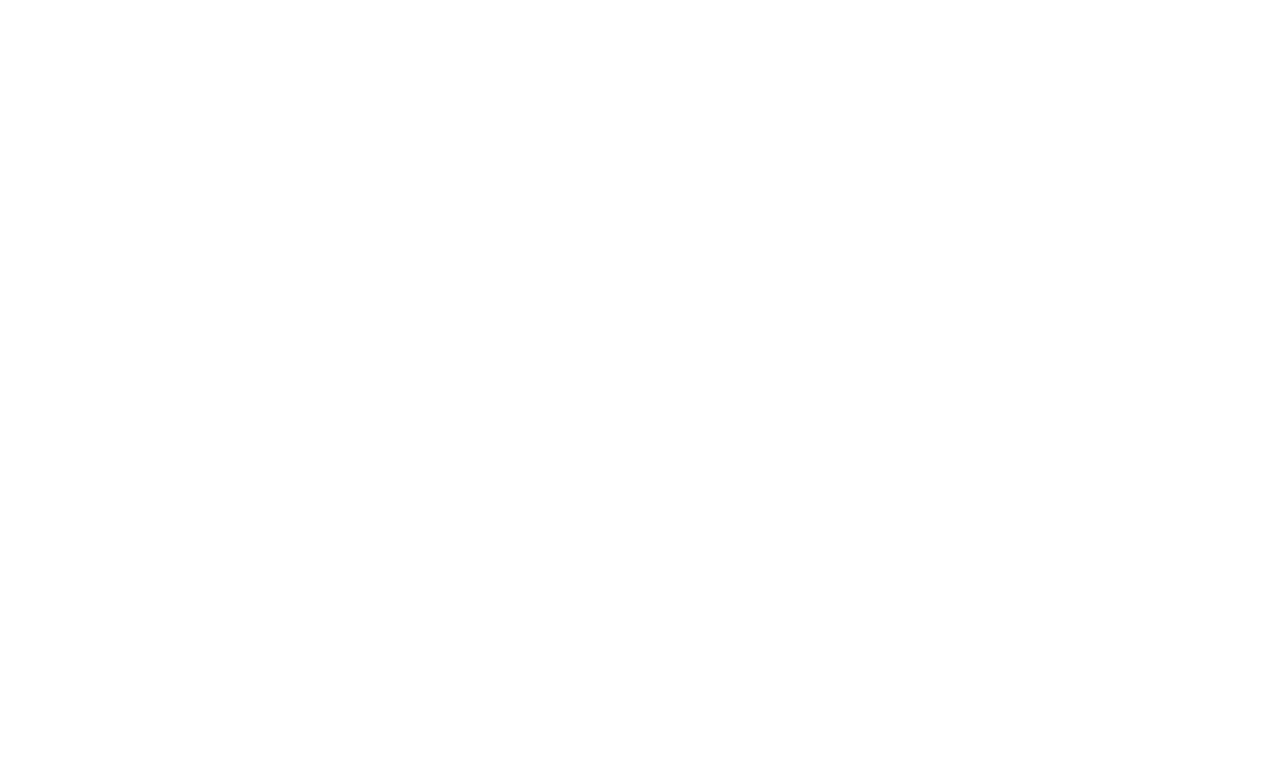
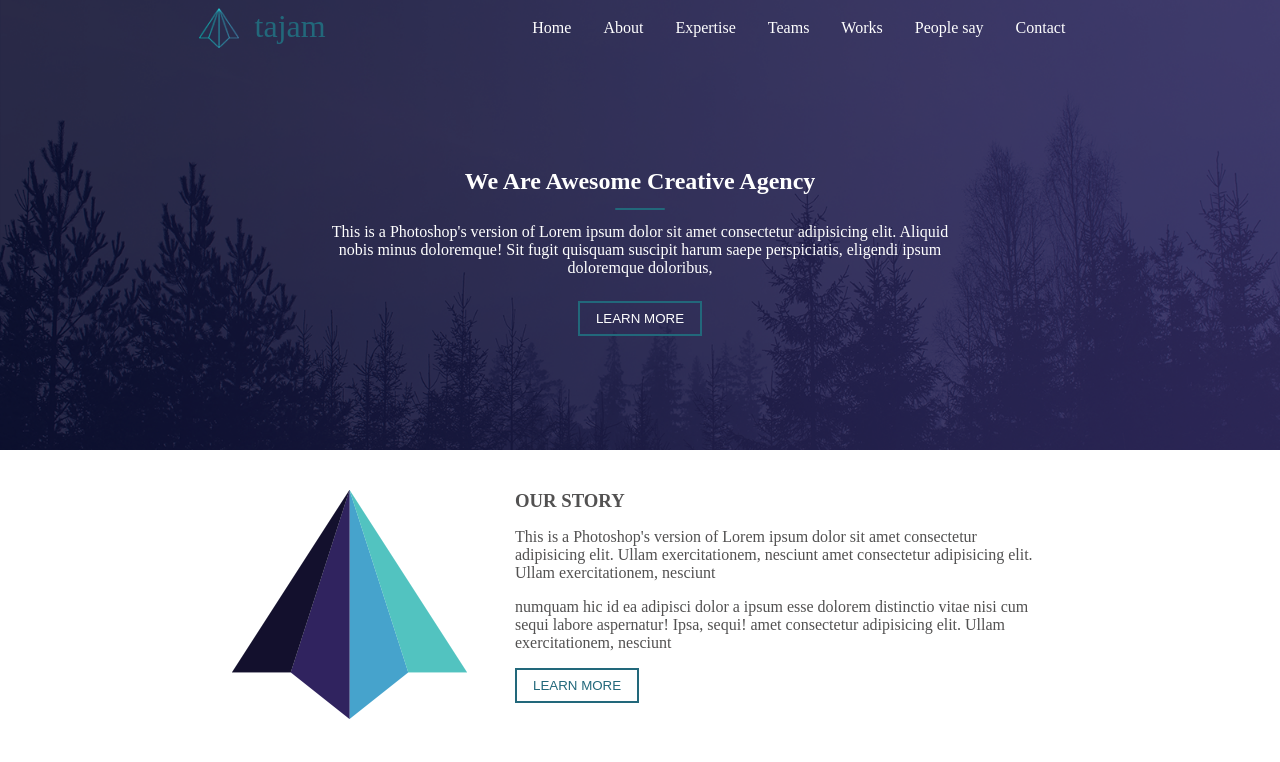
Before and after one commit to kohkohshine/MissionGumble, a plain HTML site: page index.html in a window 1280 px wide. Drawn offline with Linux system fonts and the light colour scheme.

Commit message:
created two element

```diff
--- a/index.html
+++ b/index.html
@@ -1,11 +1,13 @@
 <!DOCTYPE html>
 <html lang="en">
+
 <head>
     <meta charset="UTF-8">
     <meta name="viewport" content="width=device-width, initial-scale=1.0">
     <title>Group Mission Gumble</title>
     <link rel="stylesheet" href="style.css">
 </head>
+
 <body>
     <!--Priyanka-->
     <header>
@@ -13,8 +15,49 @@
     </header>
     <main>
         <section id="firstSection">
-        <div>
+            <div class="first-row">
+                <nav id="nav-bar">
+                    <div class="nav-left">
+                        <img src="./design-assets/png/logo.png"></img>
+                        <p>tajam</p>
                     </div>
+                    <div class="nav-right">
+                        <ul>
+                            <li><a href="#">Home</a></li>
+                            <li><a href="#">About</a></li>
+                            <li><a href="#">Expertise</a></li>
+                            <li><a href="#">Teams</a></li>
+                            <li><a href="#">Works</a></li>
+                            <li><a href="#">People say</a></li>
+                            <li><a href="#">Contact</a></li>
+                        </ul>
+                    </div>
+                </nav>
+                <div id="content">
+                    <h1>We Are Awesome Creative Agency</h1>
+                    <div class="span"></div>
+                    <p>This is a Photoshop's version of Lorem ipsum dolor sit amet consectetur adipisicing elit.
+                        Aliquid
+                        nobis minus doloremque! Sit fugit quisquam suscipit harum saepe perspiciatis, eligendi ipsum
+                        doloremque doloribus,</p>
+                    <button>LEARN MORE</button>
+                </div>
+            </div>
+            <div class="second-row">
+                <img src="./design-assets/png/logo-big.png" alt="">
+                <div class="middle-para">
+                    <h3>OUR STORY</h3>
+                    <p>This is a Photoshop's version of Lorem ipsum dolor sit amet consectetur adipisicing elit.
+                        Ullam exercitationem, nesciunt amet consectetur adipisicing elit.
+                        Ullam exercitationem, nesciunt</p>
+                    <p> numquam hic id ea adipisci dolor a ipsum esse dolorem
+                        distinctio vitae nisi cum sequi labore aspernatur! Ipsa, sequi! amet consectetur adipisicing
+                        elit.
+                        Ullam exercitationem, nesciunt</p>
+                    <button>LEARN MORE</button>
+                </div>
+            </div>
+            <div class="third-row"></div>
         </section>
         <!--Nora-->
         <section id="secondSection">
@@ -29,4 +72,5 @@
     </footer>
 
 </body>
+
 </html>
--- a/style.css
+++ b/style.css
@@ -1,14 +1,107 @@
 * {
-    margin: 0;
-    padding: 0;
-    box-sizing: border-box;
+  margin: 0;
+  padding: 0;
+  box-sizing: border-box;
 }
 
 html,
 body {
-    font-size: 16px;
+  font-size: 16px;
 }
 
 footer {
-    margin-top: auto;
+  margin-top: auto;
 }
+
+#firstSection .first-row {
+  background: url("./design-assets/bgk-header.png");
+  background-size: cover;
+  height: 28.125em;
+}
+#firstSection #nav-bar {
+  display: flex;
+  justify-content: space-evenly;
+  align-items: center;
+  padding: 0.5rem;
+}
+#firstSection .nav-left {
+  display: flex;
+  gap: 1em;
+}
+
+#firstSection .nav-left img {
+  width: 2.5rem;
+  height: 2.5rem;
+}
+#firstSection .nav-left p {
+  color: #22687b;
+  font-size: 2rem;
+}
+
+#firstSection .nav-right ul {
+  display: flex;
+  list-style: none;
+}
+
+#firstSection .nav-right ul li a {
+  text-decoration: none;
+  padding: 1em;
+  color: white;
+}
+
+#firstSection .nav-right ul li a:hover {
+  color: #22687b;
+}
+#firstSection #content {
+  margin: 7rem auto;
+  width: 50%;
+  text-align: center;
+}
+#firstSection #content h1 {
+  color: white;
+}
+
+#firstSection #content p {
+  color: white;
+}
+
+#firstSection #content .span {
+  width: 50px;
+  height: 2px;
+  background-color: #22687b;
+  border-radius: 2px;
+  margin: 0.8rem auto;
+}
+
+#firstSection #content button {
+  background-color: transparent;
+  padding: 0.5rem 1rem;
+  border: 2px solid #22687b;
+  color: white;
+  margin: 1.5rem auto;
+}
+
+#firstSection .second-row {
+  padding: 2.5rem;
+  display: flex;
+  gap: 3rem;
+  width: 70%;
+  margin: auto;
+}
+
+#firstSection .middle-para {
+  display: flex;
+  flex-direction: column;
+  gap: 1rem;
+  color: rgb(82, 81, 81);
+}
+
+#firstSection .middle-para button {
+  background-color: transparent;
+  padding: 0.5rem 1rem;
+  border: 2px solid #22687b;
+  color: #22687b;
+  display: inline;
+  margin: 0 auto;
+  margin-left: 0;
+}
```
Lines whose indentation alone changed are shown as unchanged.
